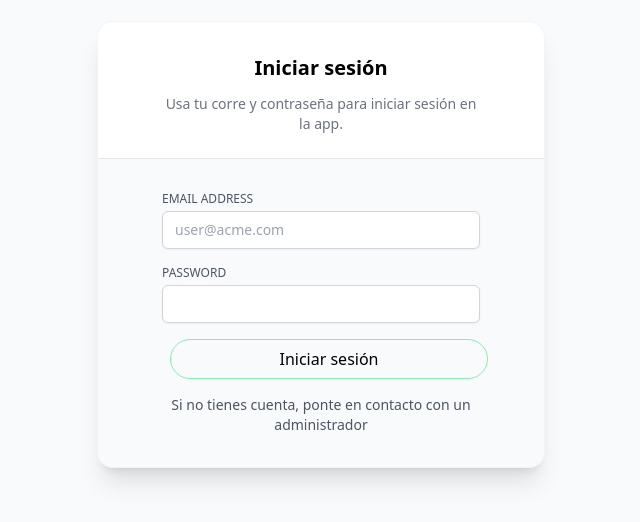
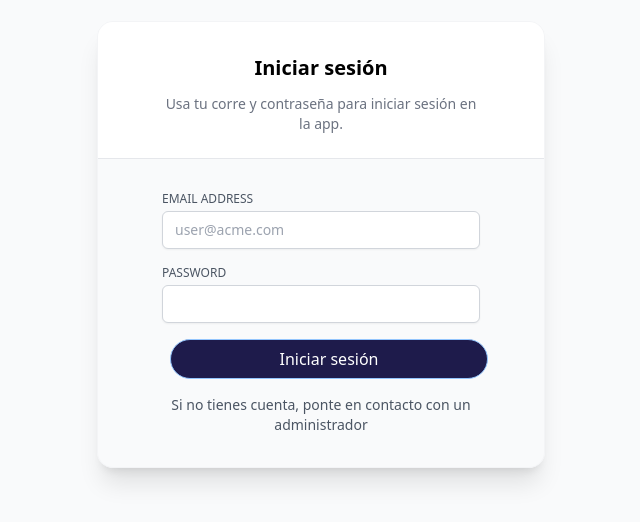
Before and after one commit to NayeliCarrizalesD/taskcount-c-diaz, a Next.js app: page /login in a window 1280 px wide. Shown: the part 156-678 px from the top of the page, without its empty margins (319-959 px from the left). Built offline with nearby package versions, Linux system fonts and the light colour scheme.

Commit message:
btn azul

```diff
--- a/app/submit-button.tsx
+++ b/app/submit-button.tsx
@@ -9,7 +9,7 @@ export function SubmitButton({ children }: { children: React.ReactNode }) {
     <button
       type={pending ? 'button' : 'submit'}
       aria-disabled={pending}
-      className="flex h-10 w-full items-center justify-center border transition-all focus:outline-none rounded-full border-green-300 hover:bg-green-500 dark:bg-green-700 text-sm sm:text-base sm:h-10 px-2 sm:px-5 m-2"
+      className="flex h-10 w-full items-center justify-center border transition-all focus:outline-none rounded-full border-blue-300 hover:bg-sky-500 hover:text-black bg-indigo-950 text-white text-sm sm:text-base sm:h-10 px-2 sm:px-5 m-2"
     >
       {children}
       {pending && (
```
